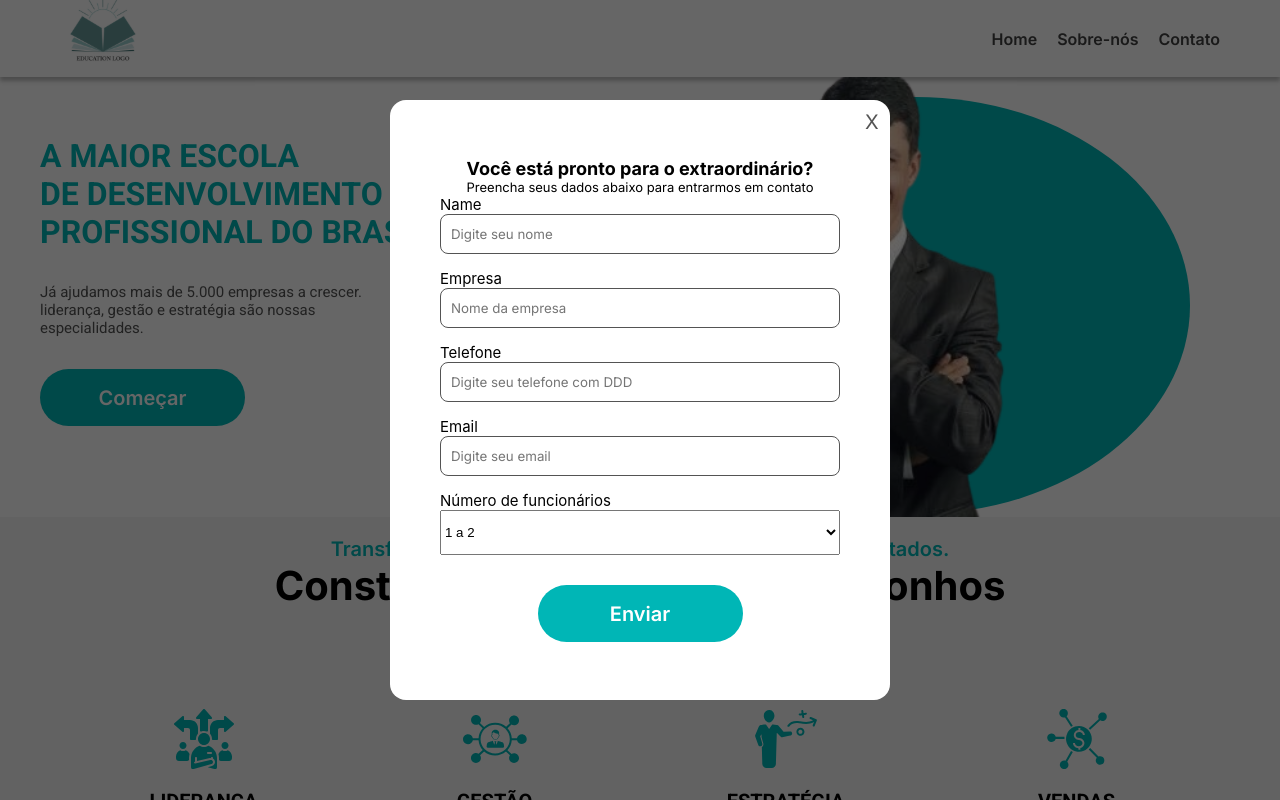
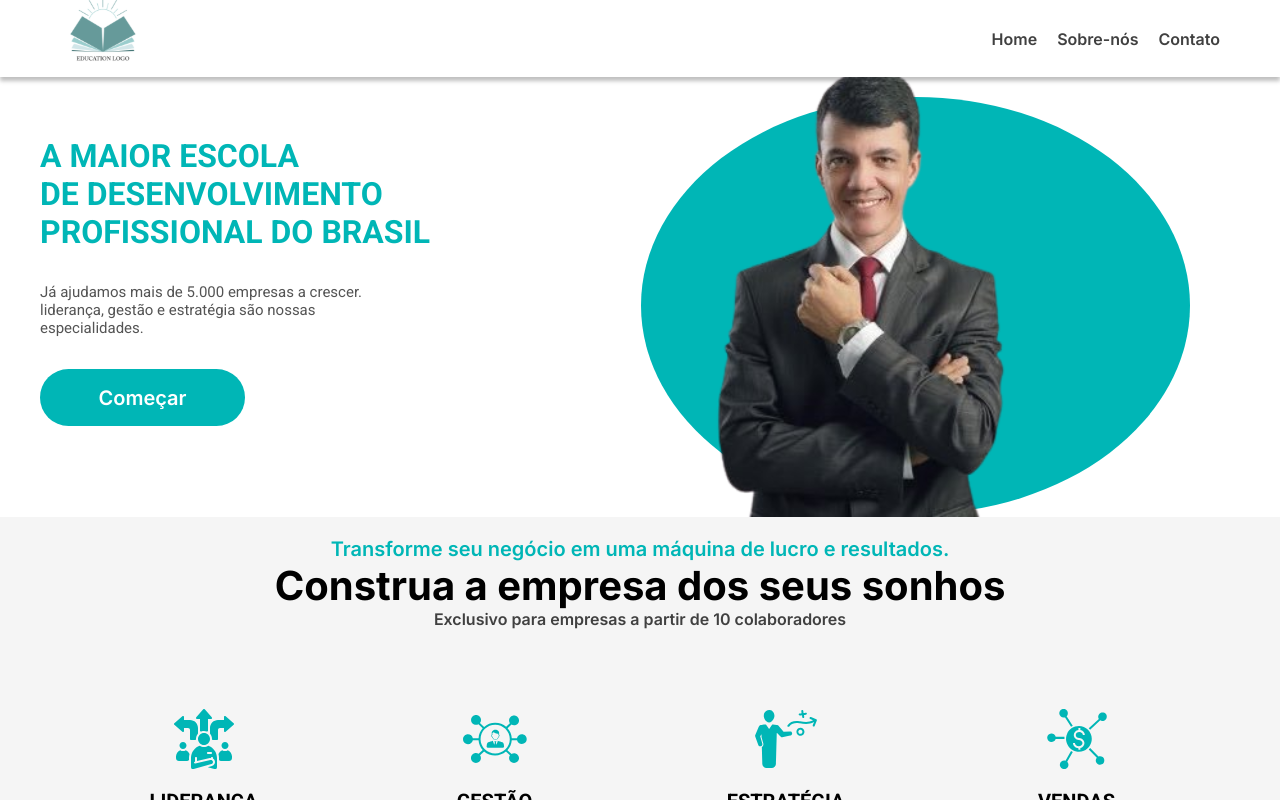
Before and after one commit to maaxizin25/landing-page-rodrigo-taxa, a React (Create React App) app: page / in a window 1280 px wide. Shown: the top 800 px of the page. Built offline with nearby package versions, Linux system fonts and the light colour scheme.

Commit message:
feat: form

```diff
--- a/package.json
+++ b/package.json
@@ -3,6 +3,7 @@
   "version": "0.1.0",
   "private": true,
   "dependencies": {
+    "@emailjs/browser": "^3.10.0",
     "@hookform/resolvers": "^2.9.11",
     "@testing-library/jest-dom": "^5.14.1",
     "@testing-library/react": "^13.0.0",
@@ -20,6 +21,7 @@
     "react-router-dom": "^6.8.1",
     "react-scripts": "5.0.1",
     "react-spring": "^9.6.1",
+    "react-toastify": "^9.1.1",
     "styled-components": "^5.3.6",
     "typescript": "^4.4.2",
     "web-vitals": "^2.1.0",
--- a/src/App.tsx
+++ b/src/App.tsx
@@ -1,6 +1,7 @@
 import React from "react";
 import "./App.css";
 import { MyRouter } from "./routes";
+import "react-toastify/dist/ReactToastify.css";
 
 function App() {
   return <MyRouter />;
--- a/src/components/input/style.ts
+++ b/src/components/input/style.ts
@@ -1,16 +1,15 @@
 import styled from "styled-components";
 
 export const LabelStyle = styled.label`
-  width: 80%;
+  width: 100%;
   display: flex;
   align-items: center;
   justify-content: flex-start;
   font-size: 15px;
 `;
 export const InputStyle = styled.input`
-  width: 80%;
+  width: 100%;
   height: 40px;
-  margin-bottom: 15px;
   border-radius: 8px;
   border: 1px solid var(--grey-100);
   padding-left: 10px;
--- a/src/components/modal/index.tsx
+++ b/src/components/modal/index.tsx
@@ -1,4 +1,4 @@
-import { useContext } from "react";
+import { useContext, useEffect } from "react";
 import { UserContext } from "../../providers/UserContext";
 import { ButtonGo } from "../button";
 import { Input } from "../input";
@@ -7,18 +7,27 @@ import * as yup from "yup";
 import { yupResolver } from "@hookform/resolvers/yup";
 import { useForm } from "react-hook-form";
 import { formValues } from "../../interfaces";
+import Aos from "aos";
+import emailjs from "@emailjs/browser";
+import { toast } from "react-toastify";
+import { ToastContainer } from "react-toastify/dist/components";
 
 export const FormSend = () => {
+  useEffect(() => {
+    Aos.init();
+  }, []);
+
   const { modalForm } = useContext(UserContext);
 
   const formSchema = yup.object().shape({
     nome: yup.string().required("Insira o seu nome"),
     email: yup
       .string()
-      .required("Campo obrigatório")
+      .required("Email obrigatório")
       .email("Insira um email válido!"),
     empresa: yup.string().required("Insira o nome da sua empresa"),
     telefone: yup.string().required("Insira o número de telefone"),
+    funcionarios: yup.string().required("Selecione o número de funcionários"),
   });
 
   const {
@@ -30,12 +39,61 @@ export const FormSend = () => {
   });
 
   function userData(data: formValues) {
-    console.log(data);
+    const mensagem = {
+      from_name: data.nome,
+      email: data.email,
+      reply_to: data.email,
+      empresa: data.empresa,
+      telefone: data.telefone,
+      funcionarios: data.funcionarios,
+    };
+
+    emailjs
+      .send(
+        "service_0up95qr",
+        "template_rlm62ah",
+        mensagem,
+        "z-YmDvK7w4UMQ8Ur0"
+      )
+      .then(
+        (response) => {
+          if (response.status === 200) {
+            toast.success("Email enviado com sucesso!", {
+              position: "top-right",
+              autoClose: 1000,
+              hideProgressBar: false,
+              closeOnClick: true,
+              pauseOnHover: true,
+              draggable: true,
+              progress: undefined,
+              theme: "light",
+            });
+          }
+        },
+        (error) => {
+          if (error.status === 400) {
+            toast.error("Oooops, ocorreu um erro", {
+              position: "top-right",
+              autoClose: 1000,
+              hideProgressBar: false,
+              closeOnClick: true,
+              pauseOnHover: true,
+              draggable: true,
+              progress: undefined,
+              theme: "light",
+            });
+          }
+        }
+      );
   }
 
   return (
     <FormStyled>
-      <form onSubmit={handleSubmit(userData)}>
+      <form
+        data-aos="fade-down"
+        data-aos-duration="1000"
+        onSubmit={handleSubmit(userData)}
+      >
         <button type="button" onClick={() => modalForm(false)}>
           X
         </button>
@@ -45,12 +103,12 @@ export const FormSend = () => {
         </span>
         <Input
           type={"text"}
-          id={"name"}
-          label={"Name"}
-          register={register("name")}
+          id={"nome"}
+          label={"Nome"}
+          register={register("nome")}
           placeholder={"Digite seu nome"}
         />
-        {errors.name && <p className="error-input">{errors.name.message}</p>}
+        {errors.nome && <p className="error-input">{errors.nome.message}</p>}
         <Input
           register={register("empresa")}
           type={"text"}
@@ -58,7 +116,10 @@ export const FormSend = () => {
           label={"Empresa"}
           placeholder={"Nome da empresa"}
         />
-        {errors.name && <p className="error-input">{errors.name.message}</p>}
+
+        {errors.empresa && (
+          <p className="error-input">{errors.empresa.message}</p>
+        )}
         <Input
           register={register("telefone")}
           type={"number"}
@@ -66,7 +127,9 @@ export const FormSend = () => {
           label={"Telefone"}
           placeholder={"Digite seu telefone com DDD"}
         />
-        {errors.name && <p className="error-input">{errors.name.message}</p>}
+        {errors.telefone && (
+          <p className="error-input">{errors.telefone.message}</p>
+        )}
         <Input
           register={register("email")}
           type={"email"}
@@ -74,16 +137,26 @@ export const FormSend = () => {
           label={"Email"}
           placeholder={"Digite seu email"}
         />
-        {errors.name && <p className="error-input">{errors.name.message}</p>}
+        {errors.email && <p className="error-input">{errors.email.message}</p>}
         <label>Número de funcionários</label>
-        <select id="funcionarios">
-          <option value="">1 a 2</option>
-          <option value="">3 a 5</option>
-          <option value="">6 a 10</option>
-          <option value="">11 a 15</option>
-          <option value="">16 a 30</option>
-          <option value="">Acima de 30</option>
+        <select
+          defaultValue={""}
+          id="funcionarios"
+          {...register("funcionarios")}
+        >
+          <option disabled value="">
+            Selecione o número de funcionários
+          </option>
+          <option value="1 a 2">1 a 2</option>
+          <option value="3 a 5">3 a 5</option>
+          <option value="6 a 10">6 a 10</option>
+          <option value="11 a 15">11 a 15</option>
+          <option value="16 a 30">16 a 30</option>
+          <option value="Acima de 30">Acima de 30</option>
         </select>
+        {errors.funcionarios && (
+          <p className="error-input">{errors.funcionarios.message}</p>
+        )}
         <ButtonGo text={"Enviar"} />
       </form>
     </FormStyled>
--- a/src/components/modal/style.ts
+++ b/src/components/modal/style.ts
@@ -10,23 +10,27 @@ export const FormStyled = styled.div`
   width: 100%;
   align-items: center;
   form {
+    padding: 25px;
     position: relative;
     width: 500px;
-    height: 600px;
+    min-height: 500px;
     background-color: white;
     display: flex;
     flex-direction: column;
     justify-content: center;
     align-items: center;
     border-radius: 16px;
+    label + input {
+      margin-bottom: 10px;
+    }
     select {
-      width: 80%;
+      width: 100%;
       height: 45px;
-      margin-bottom: 30px;
+      margin-bottom: 10px;
     }
     label {
-      width: 80%;
       font-size: 15px;
+      width: 100%;
     }
     span:nth-child(2) {
       display: flex;
@@ -49,4 +53,12 @@ export const FormStyled = styled.div`
       color: var(--grey-100);
     }
   }
+  .error-input {
+    color: red;
+    width: 100%;
+    display: flex;
+    align-items: center;
+    font-size: 12px;
+    margin-bottom: 5px;
+  }
 `;
--- a/src/index.tsx
+++ b/src/index.tsx
@@ -6,6 +6,7 @@ import reportWebVitals from "./reportWebVitals";
 import { GlobalStyles } from "./styles/globalStyle";
 import { BrowserRouter } from "react-router-dom";
 import { Providers } from "./providers/providers";
+import { ToastContainer } from "react-toastify";
 
 const root = ReactDOM.createRoot(
   document.getElementById("root") as HTMLElement
@@ -17,6 +18,20 @@ root.render(
       <Providers>
         <App />
       </Providers>
+      <ToastContainer
+        position="top-right"
+        autoClose={5000}
+        hideProgressBar={false}
+        newestOnTop={false}
+        closeOnClick
+        rtl={false}
+        pauseOnFocusLoss
+        draggable
+        pauseOnHover
+        theme="light"
+      />
+      {/* Same as */}
+      <ToastContainer />
     </BrowserRouter>
   </React.StrictMode>
 );
--- a/src/interfaces/index.tsx
+++ b/src/interfaces/index.tsx
@@ -18,7 +18,7 @@ export interface Props {
 }
 
 export interface formValues {
-  name: string;
+  nome: string;
   empresa: string;
   telefone: number;
   email: string;
--- a/src/providers/UserContext.tsx
+++ b/src/providers/UserContext.tsx
@@ -4,7 +4,7 @@ import { iUserValue, Props } from "../interfaces";
 export const UserContext = createContext({} as iUserValue);
 
 export const UserProvider = ({ children }: Props) => {
-  const [modal, setModal] = useState<boolean>(true);
+  const [modal, setModal] = useState<boolean>(false);
 
   function modalForm(value: boolean) {
     setModal(value);
```
Also changed, not shown: 2 other files (tests, documents, lock files or other folders).
